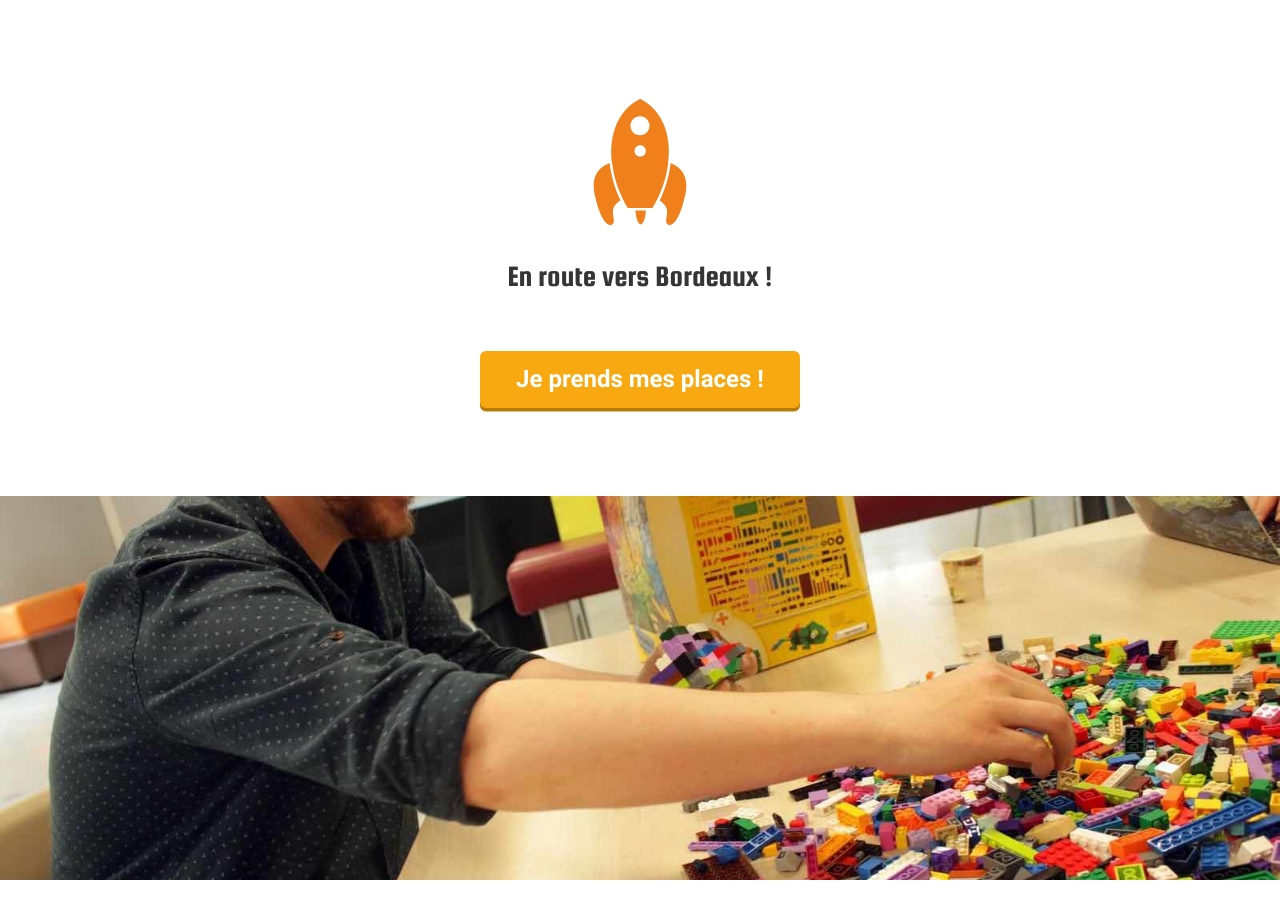
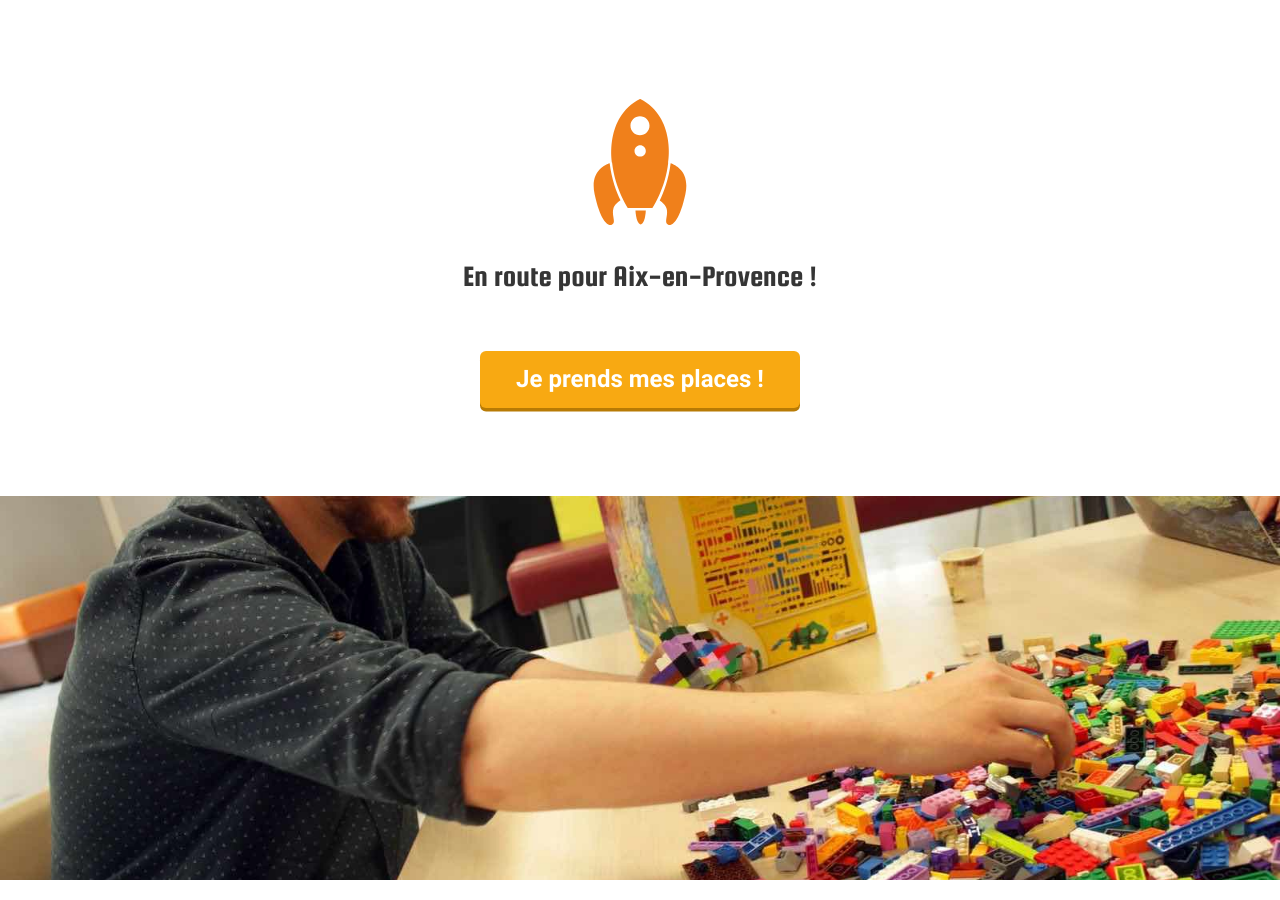
Before and after one commit to sudweb/2017, a Jekyll site: the page built from inscription.html, in a window 1280 px wide and 900 px high, scrolled down 4242 px. Built offline with Jekyll 4.4.1, drawn with Linux system fonts in a browser that asks for light colours.

Commit message:
Cap sur Aix, merci @kreestal

```diff
--- a/inscription.html
+++ b/inscription.html
@@ -127,7 +127,7 @@ published: true
     <section class="white-section">
       <div class="wrapper text-center">
         <svg xmlns="http://www.w3.org/2000/svg" version="1.1" class="orange svg-size" viewbox="0 0 400 400"><use xlink:href="{{site.baseurl}}/assets/images/symbol-defs.svg#rocket" /></svg>
-        <p class="h-like tiny-title-size">En route vers Bordeaux !</p>
+        <p class="h-like tiny-title-size">En route pour Aix-en-Provence !</p>
         <div class="text-center">
           <a class="cta button-type1" href="#billetterie" data-event-category="cta" data-event-action="click" data-event-label="inscription-rappel-bas-de-page">Je prends mes places !</a>
         </div>
--- a/lieux.html
+++ b/lieux.html
@@ -118,7 +118,7 @@ permalink: /lieux/
 		<!-- nothing here! -->
 	</div>
 
-	<article id="bordeaux">
+	<article id="aix">
 		<div class="orange-section">
 			<div class="wrapper text-center">
 				<h2 class="regular-title-size uppercase">Se balader À Aix&hellip;</h2>
```
